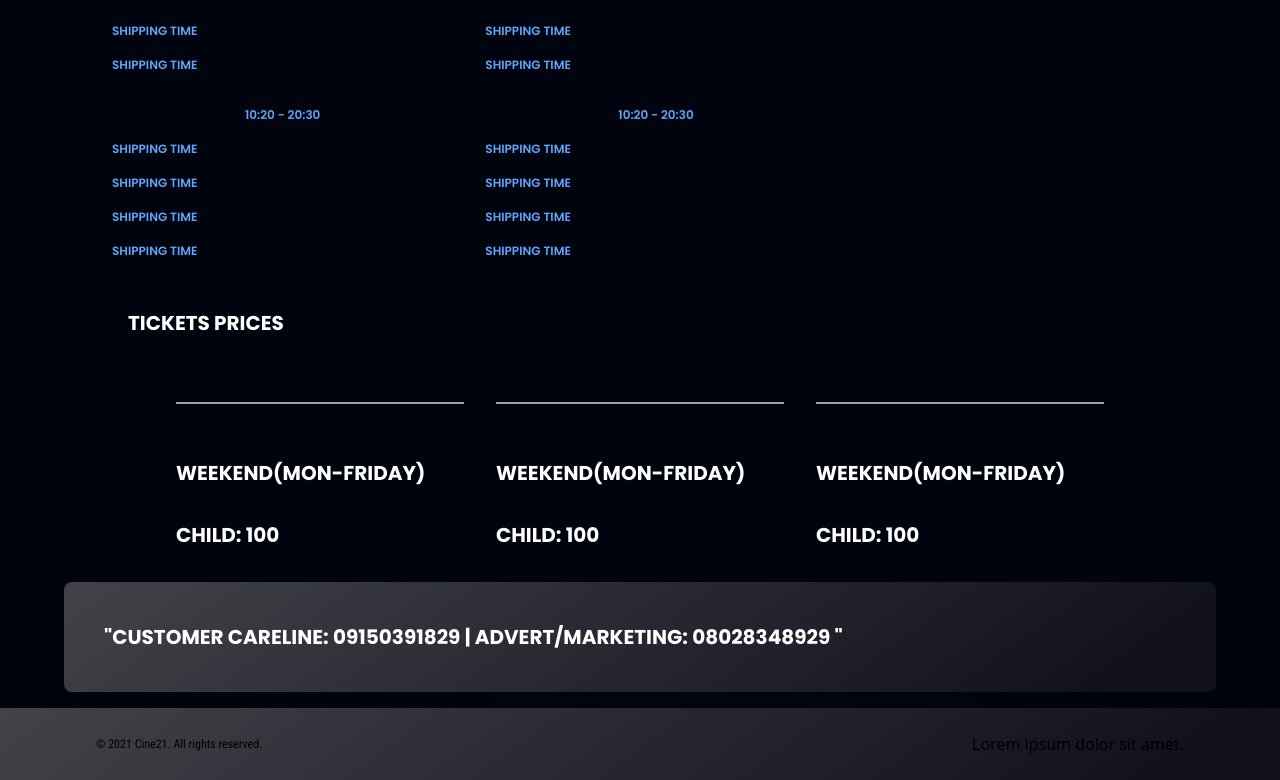
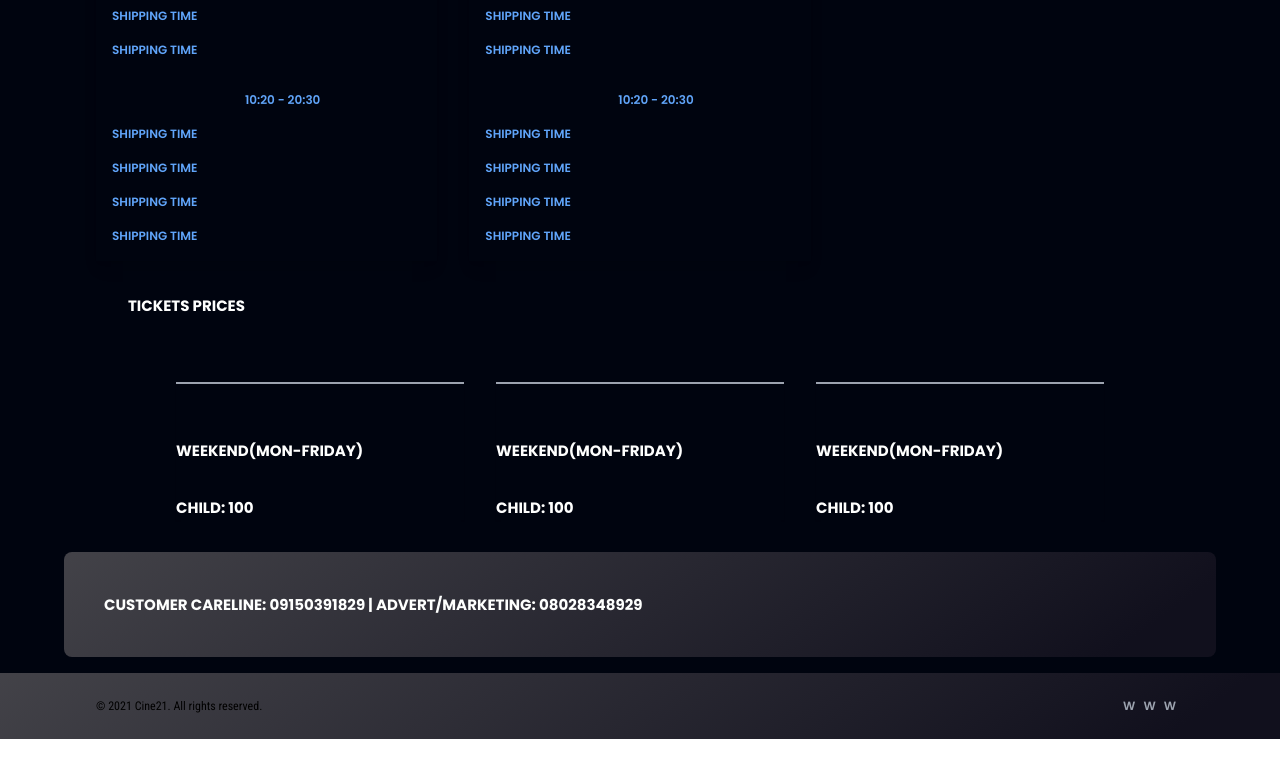
Before and after one commit to wilsonibekason/cine21, a React (Vite) app: page / in a window 1280 px wide. Shown: the part 2561-3341 px from the top of the page. After the commit the page ends 3300 px from the top, so only its background shows below. Built offline with nearby package versions, Linux system fonts and the light colour scheme.

Commit message:
complete compufy tickets

```diff
--- a/src/components/CustomeCard.tsx
+++ b/src/components/CustomeCard.tsx
@@ -6,7 +6,7 @@ const CustomeCard = () => {
     <>
       <div className="w-full ">
         <h1 className={`${styles.cardHeading}`}>
-          "Customer Careline: 09150391829 | Advert/Marketing: 08028348929 "
+          Customer Careline: 09150391829 | Advert/Marketing: 08028348929
         </h1>
       </div>
     </>
--- a/src/components/Footer.tsx
+++ b/src/components/Footer.tsx
@@ -1,14 +1,21 @@
 import React from "react";
+import styles from "../styles";
 
 const Footer = () => {
   return (
     <>
-      <div className="w-full flex py-6 justify-between items-center mx-8">
-        <p className="text-[12px] font-robotoCondensed">
+      <div className="w-full flex py-6 justify-between items-center mx-0 lg:mx-8">
+        <p className="text-[10px] lg:text-[12px] font-robotoCondensed w-full">
           © 2021 Cine21. All rights reserved.
         </p>
 
-        <h1 className=" justify-end flex ">Lorem ipsum dolor sit amet.</h1>
+        <h1 className=" justify-end flex ">
+          <ul className="list-none w-full flex flex-row items-center">
+            <li className={`${styles.span1} pr-2`}>w</li>
+            <li className={`${styles.span1} pr-2`}>w</li>
+            <li className={`${styles.span1} pr-2`}>w</li>
+          </ul>
+        </h1>
       </div>
     </>
   );
--- /dev/null
+++ b/src/components/TicketCard.tsx
@@ -0,0 +1,22 @@
+import React from "react";
+import styles from "../styles";
+
+const TicketCard = () => {
+  return (
+    <>
+      <div className="col-span-1 lg:col-span-4">
+        <div className="relative flex flex-col shadow-sm w-full">
+          <div className="border-t-2 h-2 border-gray-400" />
+          <div className={`mt-12 `}>
+            <h1 className={styles.cardHeading}>Weekend(mon-friday)</h1>
+            <ul className="list-none w-full flex flex-col mt-4 items-center">
+              <li className={`${styles.cardHeading} mt-4`}>child: 100</li>
+            </ul>
+          </div>
+        </div>
+      </div>
+    </>
+  );
+};
+
+export default TicketCard;
--- /dev/null
+++ b/src/components/TicketCard2.tsx
@@ -0,0 +1,22 @@
+import React from "react";
+import styles from "../styles";
+
+const TicketCard2 = () => {
+  return (
+    <>
+      <div className="col-span-1 lg:col-span-4">
+        <div className="relative flex flex-col shadow-sm w-full">
+          <div className="border-t-2 h-2 border-gray-400" />
+          <div className={`mt-12 `}>
+            <h1 className={styles.cardHeading}>Weekend(mon-friday)</h1>
+            <ul className="list-none w-full flex flex-col mt-4 items-center">
+              <li className={`${styles.cardHeading} mt-4`}>child: 100</li>
+            </ul>
+          </div>
+        </div>
+      </div>
+    </>
+  );
+};
+
+export default TicketCard2;
--- /dev/null
+++ b/src/components/TicketCard3.tsx
@@ -0,0 +1,22 @@
+import React from "react";
+import styles from "../styles";
+
+const TicketCard3 = () => {
+  return (
+    <>
+      <div className="col-span-1 lg:col-span-4">
+        <div className="relative flex flex-col shadow-sm w-full">
+          <div className="border-t-2 h-2 border-gray-400" />
+          <div className={`mt-12 `}>
+            <h1 className={styles.cardHeading}>Weekend(mon-friday)</h1>
+            <ul className="list-none w-full flex flex-col mt-4 items-center">
+              <li className={`${styles.cardHeading} mt-4`}>child: 100</li>
+            </ul>
+          </div>
+        </div>
+      </div>
+    </>
+  );
+};
+
+export default TicketCard3;
--- a/src/components/Tickets.tsx
+++ b/src/components/Tickets.tsx
@@ -1,5 +1,8 @@
 import React from "react";
 import styles from "../styles";
+import TicketCard from "./TicketCard";
+import TicketCard2 from "./TicketCard2";
+import TicketCard3 from "./TicketCard3";
 
 const Tickets = () => {
   return (
@@ -21,41 +24,11 @@ const Tickets = () => {
             </div>
           </div> */}
           <div
-            className={`grid grid-cols-1 sm:grid-cols-1 md:grid-cols-12 lg:grid-cols-12 mt-16  mx-4 lg:mx-12  gap-8`}
+            className={`grid grid-cols-1 sm:grid-cols-1 md:grid-cols-12 lg:grid-cols-12 mt-16  mx-0  lg:mx-12  gap-8`}
           >
-            <div className="col-span-1 lg:col-span-4">
-              <div className="relative flex flex-col shadow-sm w-full">
-                <div className="border-t-2 h-2 border-gray-400" />
-                <div className={`mt-12 `}>
-                  <h1 className={styles.cardHeading}>Weekend(mon-friday)</h1>
-                  <ul className="list-none w-full flex flex-col mt-4 items-center">
-                    <li className={`${styles.cardHeading} mt-4`}>child: 100</li>
-                  </ul>
-                </div>
-              </div>
-            </div>
-            <div className="col-span-1 lg:col-span-4">
-              <div className="relative flex flex-col shadow-sm w-full">
-                <div className="border-t-2 h-2 border-gray-400" />
-                <div className={`mt-12 `}>
-                  <h1 className={styles.cardHeading}>Weekend(mon-friday)</h1>
-                  <ul className="list-none w-full flex flex-col mt-4 items-center">
-                    <li className={`${styles.cardHeading} mt-4`}>child: 100</li>
-                  </ul>
-                </div>
-              </div>
-            </div>
-            <div className="col-span-1 lg:col-span-4">
-              <div className="relative flex flex-col shadow-sm w-full">
-                <div className="border-t-2 h-2 border-gray-400" />
-                <div className={`mt-12 `}>
-                  <h1 className={styles.cardHeading}>Weekend(mon-friday)</h1>
-                  <ul className="list-none w-full flex flex-col mt-4 items-center">
-                    <li className={`${styles.cardHeading} mt-4`}>child: 100</li>
-                  </ul>
-                </div>
-              </div>
-            </div>
+            <TicketCard />
+            <TicketCard2 />
+            <TicketCard3 />
           </div>
         </div>
       </div>
--- a/src/styles.ts
+++ b/src/styles.ts
@@ -8,7 +8,7 @@ const styles = {
   heading3:
     "font-poppins font-medium xs:text-[15px] text-[14px] green__txt xs:leading-[30px] leading-[28px] w-full uppercase",
   cardHeading:
-    "font-poppins font-bold xs:text-[20px] text-[20px] white__txt xs:leading-[30px] leading-[28px] w-full uppercase",
+    "font-poppins font-bold xs:text-[15px] text-[15px] white__txt xs:leading-[25px] leading-[24px] w-full uppercase",
   cardHeading2:
     "font-poppins font-bold xs:text-[20px] text-[20px] blue__txt xs:leading-[30px] leading-[28px] w-full uppercase",
   BlogHeading1:
```
